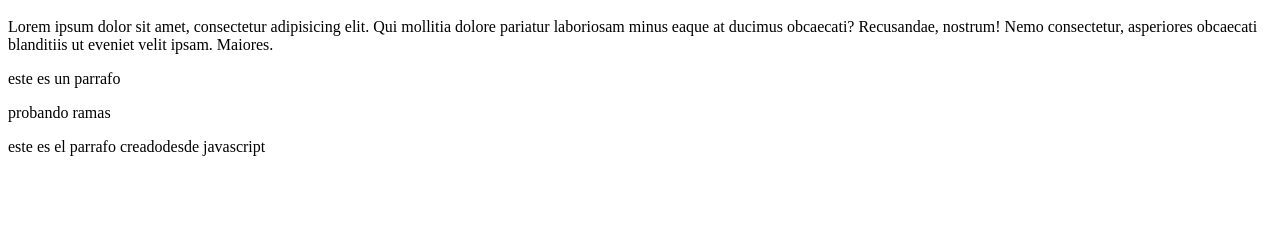
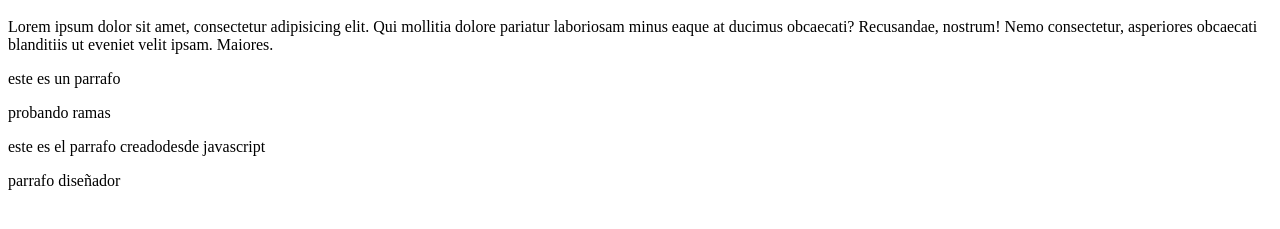
Before and after one commit to chelo1520/otra-vez, a plain HTML site: page index.html in a window 1280 px wide. Shown: the part 281-510 px from the top of the page. Drawn offline with Linux system fonts and the light colour scheme.

Commit message:
agregando parrafo diseñador

```diff
--- a/index.html
+++ b/index.html
@@ -21,5 +21,8 @@
 
 
   <p>este es el parrafo creadodesde javascript</p>
+
+
+  <p>parrafo diseñador</p>
 </body>
 </html>
```
